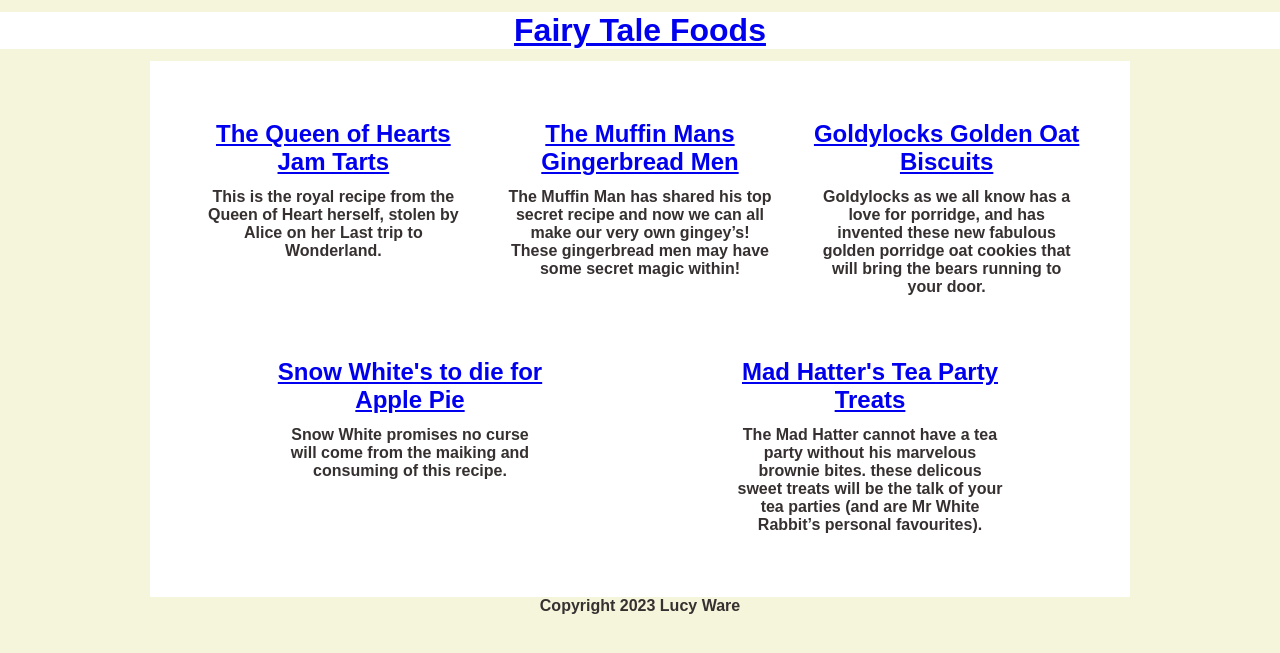
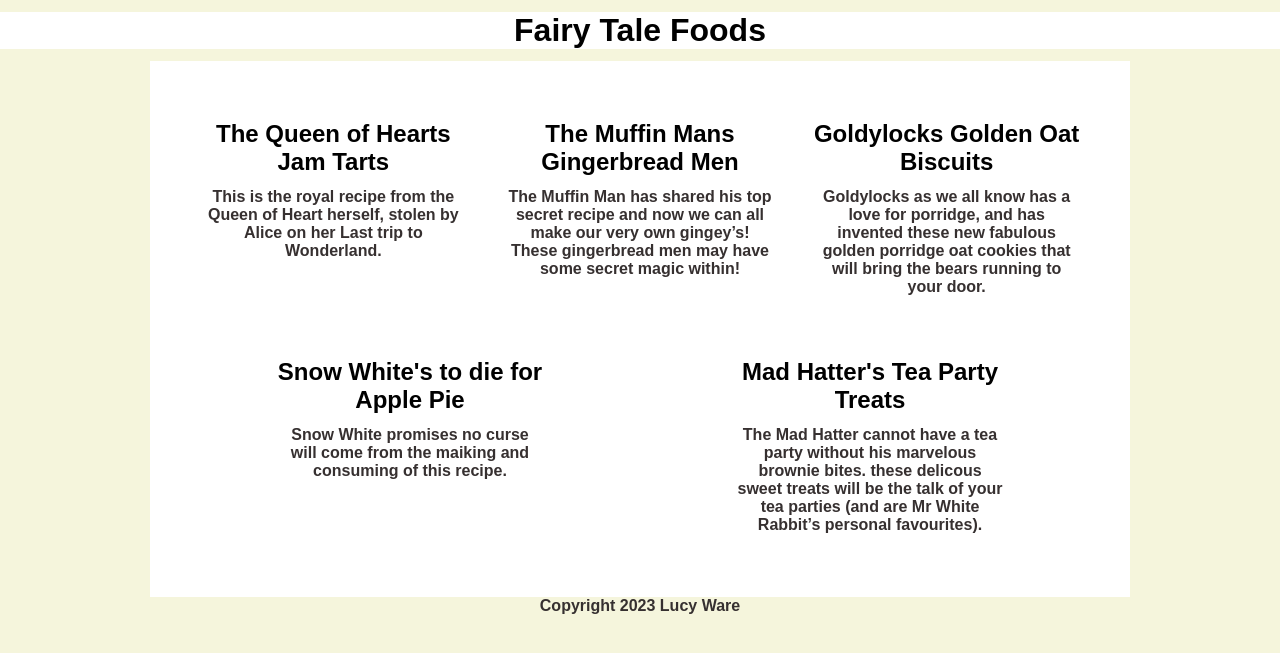
Before and after one commit to Lucyware/Fairytalefoods, a Jekyll site: the page built from pages/recipelisting.md, in a window 1280 px wide. Shown: the top 653 px of the page. Built offline with Jekyll 4.4.1, drawn with Linux system fonts in a browser that asks for light colours.

Commit message:
Update recipes.css

```diff
--- a/styles/recipes.css
+++ b/styles/recipes.css
@@ -124,3 +124,15 @@ button a {
   flex-basis: 300px;
 
 }
+
+.recipe-teaser a {
+  text-decoration: none;
+  color: black;
+
+}
+
+.site-title a {
+
+  text-decoration: none;
+  color: black;
+}
```
